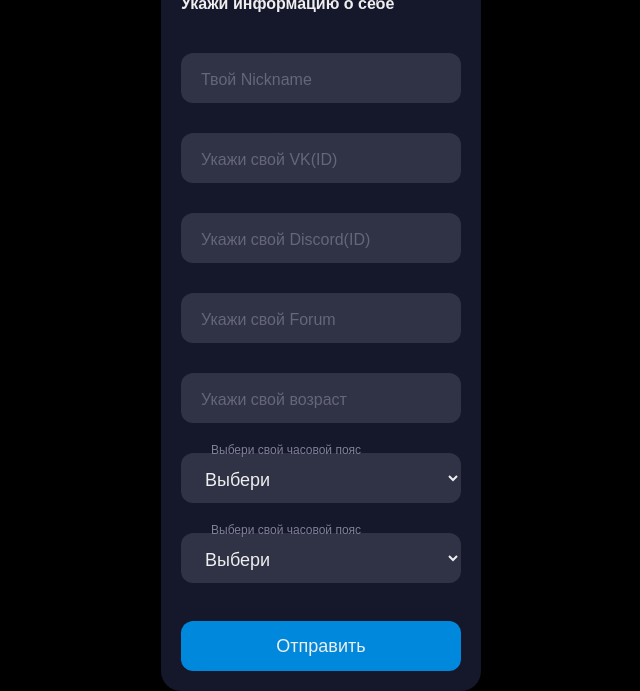
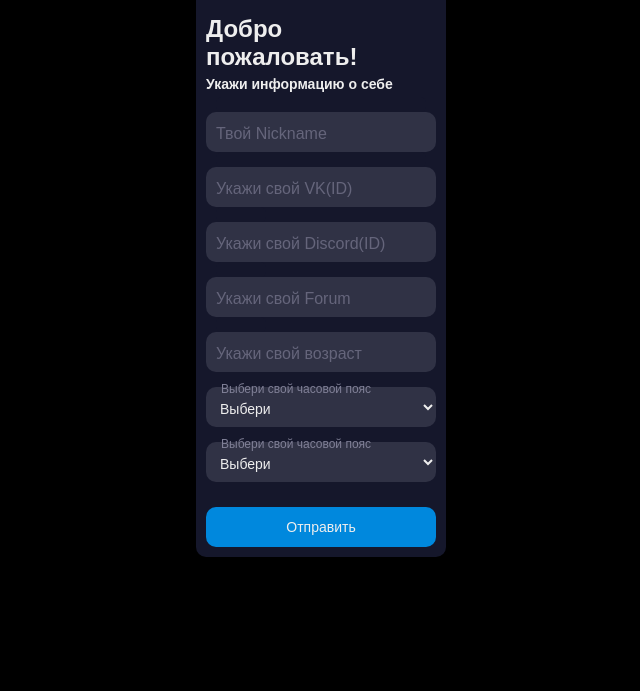
Before and after one commit to sak0v/stats_github.io, a plain HTML site: page index.html in a window 1280 px wide. Shown: the part 137-828 px from the top of the page, without its empty margins (319-959 px from the left). Drawn offline with Linux system fonts and the light colour scheme.

Commit message:
Update main.css

```diff
--- a/main.css
+++ b/main.css
@@ -8,67 +8,67 @@ body {
 
   .form {
     background-color: #15172b;
-    border-radius: 20px;
+    border-radius: 10px;
     box-sizing: border-box;
     height: auto;
-    max-height: 750;
-    padding: 20px;
-    width: 320px;
+    max-height: 600px;
+    padding: 10px;
+    width: 250px;
   }
 
   .title {
     color: #eee;
     font-family: sans-serif;
-    font-size: 36px;
+    font-size: 24px;
     font-weight: 600;
-    margin-top: 30px;
+    margin-top: 20px;
   }
 
   .subtitle {
     color: #eee;
     font-family: sans-serif;
-    font-size: 16px;
+    font-size: 14px;
     font-weight: 600;
-    margin-top: 10px;
+    margin-top: 5px;
   }
 
   .input-container {
-    height: 50px;
+    height: 40px;
     position: relative;
     width: 100%;
   }
 
   .ic1 {
-    margin-top: 40px;
+    margin-top: 20px;
   }
 
   .ic2 {
-    margin-top: 30px;
+    margin-top: 15px;
   }
 
   .input {
     background-color: #303245;
-    border-radius: 12px;
+    border-radius: 10px;
     border: 0;
     box-sizing: border-box;
     color: #eee;
-    font-size: 18px;
+    font-size: 14px;
     height: 100%;
     outline: 0;
-    padding: 4px 20px 0;
+    padding: 4px 10px 0;
     width: 100%;
   }
 
   .cut {
     background-color: #15172b;
-    border-radius: 10px;
-    height: 20px;
-    left: 20px;
+    border-radius: 5px;
+    height: 15px;
+    left: 10px;
     position: absolute;
-    top: -20px;
+    top: -15px;
     transform: translateY(0);
     transition: transform 200ms;
-    width: 76px;
+    width: calc(100% - 20px);
   }
 
   .cut-short {
@@ -77,24 +77,24 @@ body {
 
   .input:focus ~ .cut,
   .input:not(:placeholder-shown) ~ .cut {
-    transform: translateY(8px);
+    transform: translateY(6px);
   }
 
   .placeholder {
     color: #65657b;
     font-family: sans-serif;
-    left: 20px;
+    left: 10px;
     line-height: 14px;
     pointer-events: none;
     position: absolute;
     transform-origin: 0 50%;
     transition: transform 200ms, color 200ms;
-    top: 20px;
+    top: 15px;
   }
 
   .input:focus ~ .placeholder,
   .input:not(:placeholder-shown) ~ .placeholder {
-    transform: translateY(-30px) translateX(10px) scale(0.75);
+    transform: translateY(-20px) translateX(5px) scale(0.75);
   }
 
   .input:not(:placeholder-shown) ~ .placeholder {
@@ -107,14 +107,14 @@ body {
 
   .submit {
     background-color: #08d;
-    border-radius: 12px;
+    border-radius: 10px;
     border: 0;
     box-sizing: border-box;
     color: #eee;
     cursor: pointer;
-    font-size: 18px;
-    height: 50px;
-    margin-top: 38px;
+    font-size: 14px;
+    height: 40px;
+    margin-top: 25px;
     outline: 0;
     text-align: center;
     width: 100%;
```
